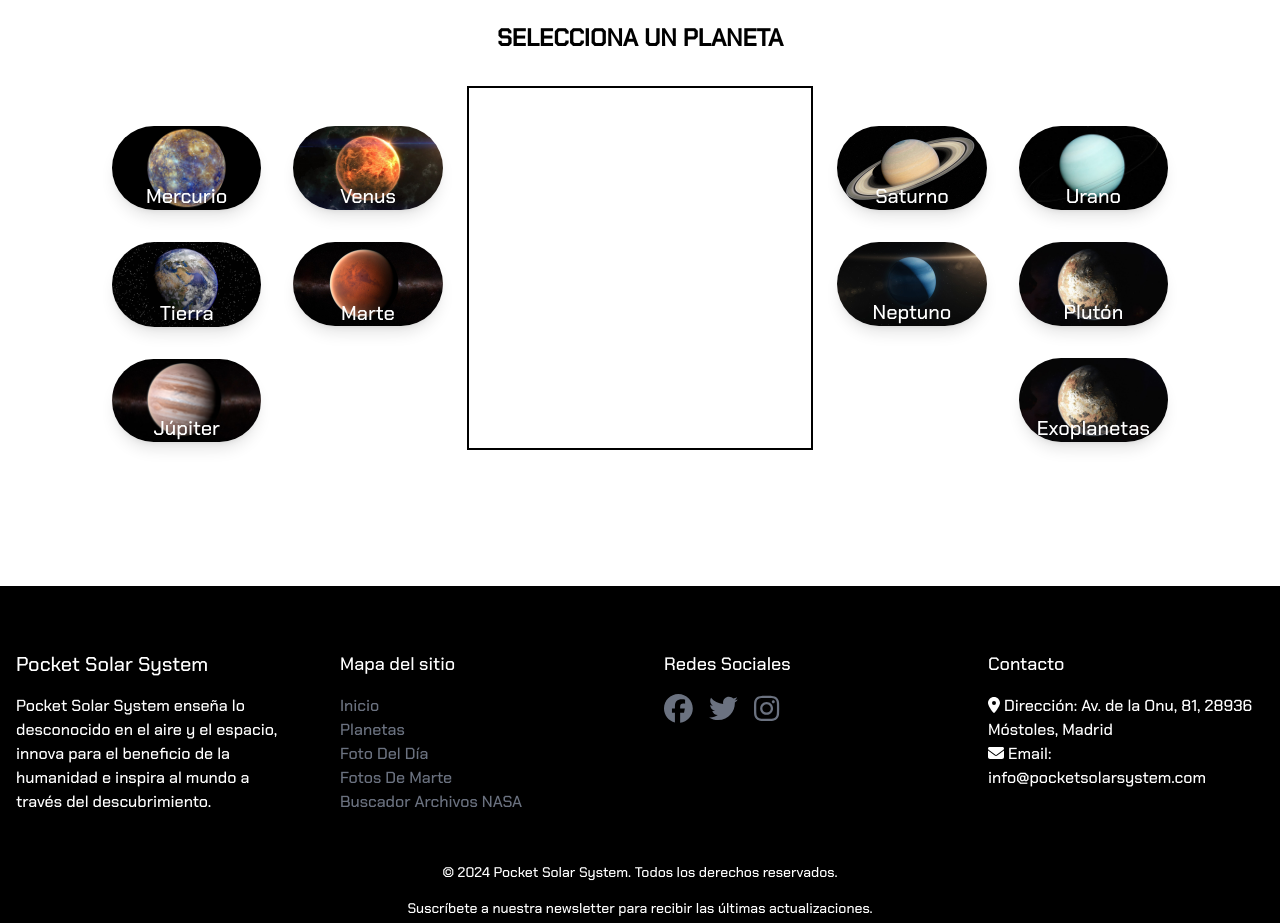
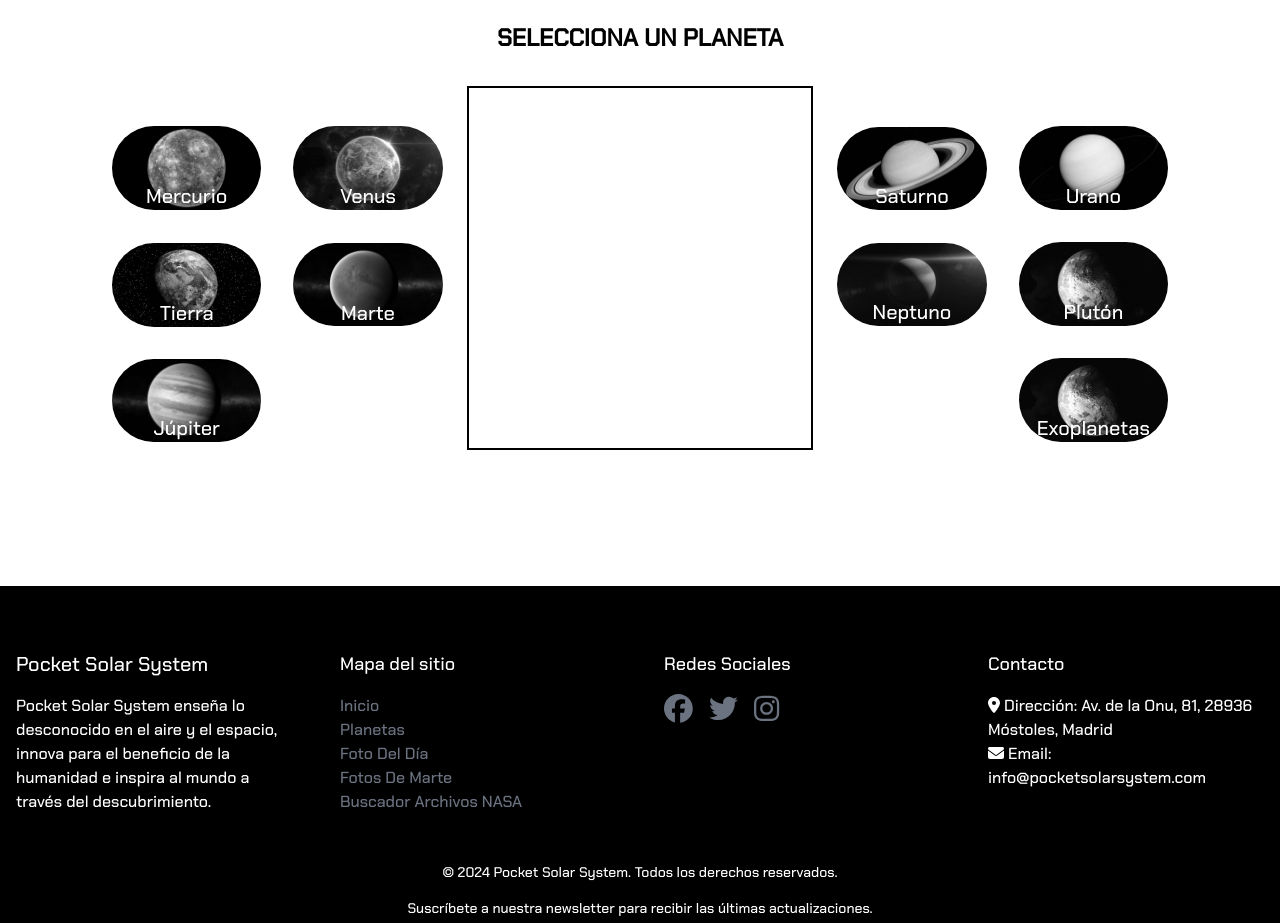
Before and after one commit to PocketSolarSystem/PocketSolarSystem, a Next.js app: page /planetas/acerca-de-los-planetas in a window 1280 px wide. Shown: the part 880-1803 px from the top of the page. Built offline with nearby package versions, Linux system fonts and the light colour scheme.

Commit message:
selector con funcionalidad y estilos

```diff
--- a/src/app/utilidades/ui/componenteSelector/ComponenteSelector.tsx
+++ b/src/app/utilidades/ui/componenteSelector/ComponenteSelector.tsx
@@ -16,7 +16,7 @@ export function ComponenteSelector({listaOriginal, listaCortada1, listaCortada2}
                 <strong>SELECCIONA UN PLANETA</strong>
             </h2>
             <div className="grid grid-cols-3 gap-4 mt-8">
-                <ColumnaSelector recogerPlaneta={recogerPlaneta} listaPlanetas={listaCortada1} segundaLista={false}/>
+                <ColumnaSelector planetaSeleccionadoNombre={Object.values(planetaSeleccionado)[0]} recogerPlaneta={recogerPlaneta} listaPlanetas={listaCortada1} segundaLista={false}/>
                 <div className="text-center border-solid border-2 border-black">
                     {planetaSeleccionado.length != 0 && (
                         <div className="flex flex-col items-center">
@@ -33,7 +33,7 @@ export function ComponenteSelector({listaOriginal, listaCortada1, listaCortada2}
 
                     )}
                 </div>
-                <ColumnaSelector recogerPlaneta={recogerPlaneta} listaPlanetas={listaCortada2} segundaLista={true}/>
+                <ColumnaSelector planetaSeleccionadoNombre={Object.values(planetaSeleccionado)[0]} recogerPlaneta={recogerPlaneta} listaPlanetas={listaCortada2} segundaLista={true}/>
             </div>
         </div>
     )
--- a/src/app/utilidades/ui/componenteSelector/columnaSelector/ColumnaSelector.tsx
+++ b/src/app/utilidades/ui/componenteSelector/columnaSelector/ColumnaSelector.tsx
@@ -1,7 +1,7 @@
 import Image from "next/image"
 
+export function ColumnaSelector({planetaSeleccionadoNombre, recogerPlaneta, listaPlanetas, segundaLista}:{planetaSeleccionadoNombre:string, recogerPlaneta:Function,listaPlanetas:Array<any>, segundaLista:boolean}){
 
-export function ColumnaSelector({recogerPlaneta, listaPlanetas, segundaLista}:{recogerPlaneta:Function,listaPlanetas:Array<any>, segundaLista:boolean}){
     const condicionalClase = (indice:any) => {
         let clase = "text-center m-2 relative hover:cursor-pointer hover:scale-110"
         clase += listaPlanetas.length-1 == indice && segundaLista ? " col-start-2" : "";
@@ -11,24 +11,23 @@ export function ColumnaSelector({recogerPlaneta, listaPlanetas, segundaLista}:{r
     return (
     <div className="grid grid-cols-2 gap-4 mt-8">
         {listaPlanetas.map((planeta, indice) => (
-            <div key={indice} className={condicionalClase(indice)} onClick={() => {recogerPlaneta(planeta.nombre)}}>
+            <button
+                key={indice} className={condicionalClase(indice) + `${planetaSeleccionadoNombre === planeta.nombre ? " scale-110" : ""}`}
+                onClick={() => {
+                    recogerPlaneta(planeta.nombre)
+                }}>
+
                         <Image
                         src={planeta.imagen}
                         alt={planeta.nombre}
                         width={330}
                         height={330}
-                    className="rounded-full shadow-lg"
+                        className={"rounded-full" + `${planetaSeleccionadoNombre !== planeta.nombre ? " grayscale" : " shadow-lg shadow-slate-900"}`}
                         />
+
+
                 <h2 className="text-xl mt-4 absolute text-white inset-x-0 bottom-0">{planeta.nombre}</h2>
-                {/* <p className="text-gray-700 text-sm">{planeta.descripcion}</p>
-                <Link href="" className="">
-                    <div className="border-black border-2 border-solid p-2 mt-10 hover:bg-gray-300 skew-y-1">
-                        <span>
-                            Visualiza {planeta.nombre} en 3D
-                        </span>
-                    </div>
-                </Link> */}
-            </div>
+            </button>
         ))}
     </div>)
 }
```
Lines whose indentation alone changed are shown as unchanged.
